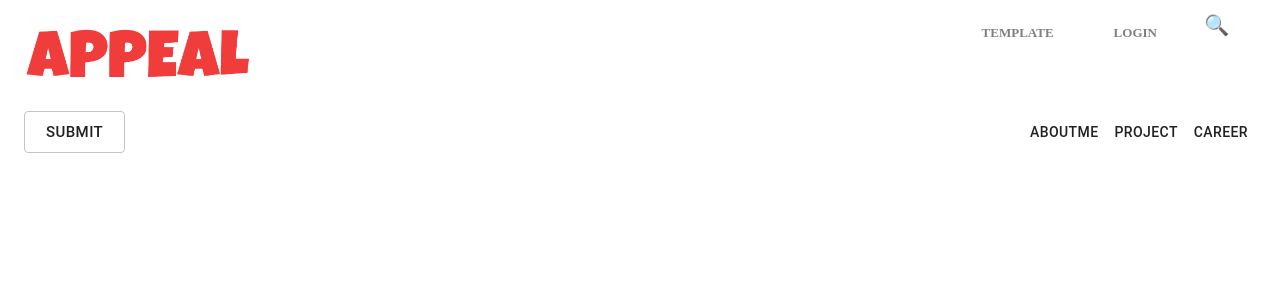
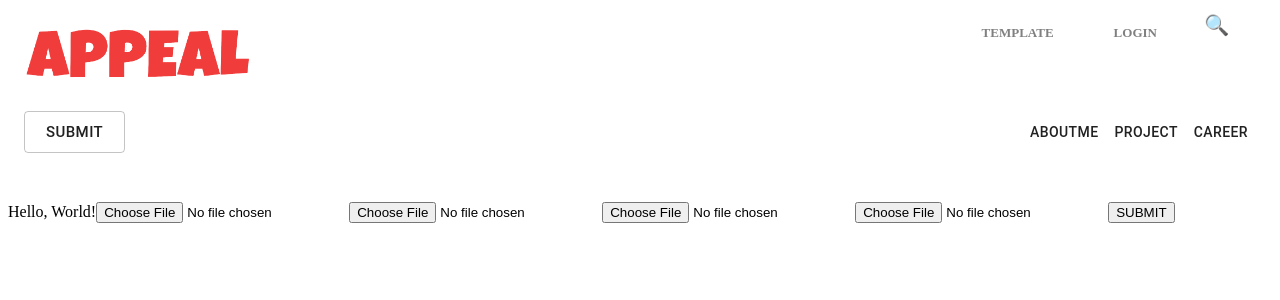
Before and after one commit to cjswoduddn/front-server, a React (Create React App) app: page /template/t3/test in a window 1280 px wide. Shown: the top 300 px of the page. Built offline with nearby package versions, Linux system fonts and the light colour scheme; the HTML template or start-up script is replaced by a standard one.

Commit message:
api 통신 방법 확정

```diff
--- a/src/component/template2/Template2.js
+++ b/src/component/template2/Template2.js
@@ -6,6 +6,7 @@ import AboutMe from './AboutMe';
 import Career from './Career';
 import Project from './Project';
 
+import Test from './Test';
 const TEMPLATE_BASE_URL = 'http://localhost:8080/portfolio';
 
 const Template2 = () =>{
@@ -85,6 +86,10 @@ const Template2 = () =>{
         <Route path="/template/t3/career">
           <Career state={career} setState={setCareer}/>
         </Route>
+
+        <Route path="/template/t3/test">
+          <Test/>
+        </Route>
       </Switch>
     </>
   );
--- /dev/null
+++ b/src/component/template2/Test.js
@@ -0,0 +1,65 @@
+import React, {useState} from 'react';
+import axios from 'axios';
+
+const TEMPLATE_BASE_URL = 'http://localhost:8080/signup/test';
+
+const Test = () =>{
+
+  const [text, setText] = useState({});
+  const [image, setImage] = useState({});
+
+  const changeThumbnails = (e) =>{
+    let reader = new FileReader();
+    let filelist = e.target.files;
+    if(filelist === null || filelist.length === 0) return;
+
+    reader.onloadend = () => {
+      setImage({
+        ...image,
+        [e.target.name] : filelist[0],
+        ["noSubmit"+e.target.name] : reader.result
+      })
+    }
+    reader.readAsDataURL(filelist[0]);
+  }
+
+  const onSubmit = (e) => {
+    const form = new FormData();
+    const files = [];
+    for(const [key, value] of Object.entries(image)){
+      let keyString = key.toString();
+      if(keyString.startsWith("noSubmit")){
+        continue;
+      }
+      form.append("files", value);
+    }
+    form.append("dtype", "hello")
+    axios({
+      method: 'post',
+      headers:{
+        'Content-Type': `multipart/form-data`
+      },
+      url: TEMPLATE_BASE_URL,
+      data: form
+    })
+    .then((res)=>{
+      console.log(res.body);
+    })
+    .catch((err)=>{
+      console.log(err);
+    });
+  }
+
+  return(
+    <div style={{marginTop: '202px'}}>
+      Hello, World!
+      <input accept="image/*" type="file" onChange={changeThumbnails} name="thumbnail1"/>
+      <input accept="image/*" type="file" onChange={changeThumbnails} name="thumbnail2"/>
+      <input accept="image/*" type="file" onChange={changeThumbnails} name="thumbnail3"/>
+      <input accept="image/*" type="file" onChange={changeThumbnails} name="thumbnail4"/>
+      <button onClick={onSubmit}>SUBMIT</button>
+    </div>
+  )
+}
+
+export default Test;
```
Also changed, not shown: 1 other file (tests, documents, lock files or other folders).
